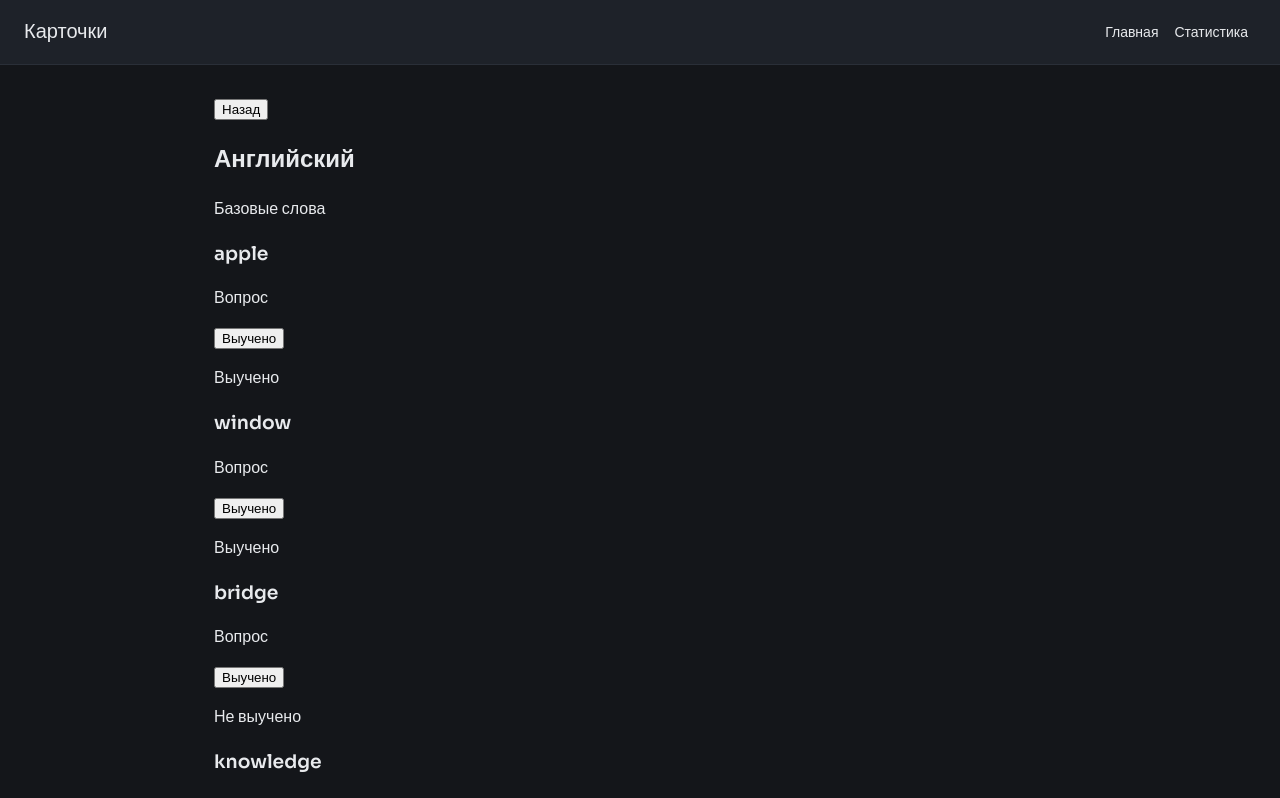
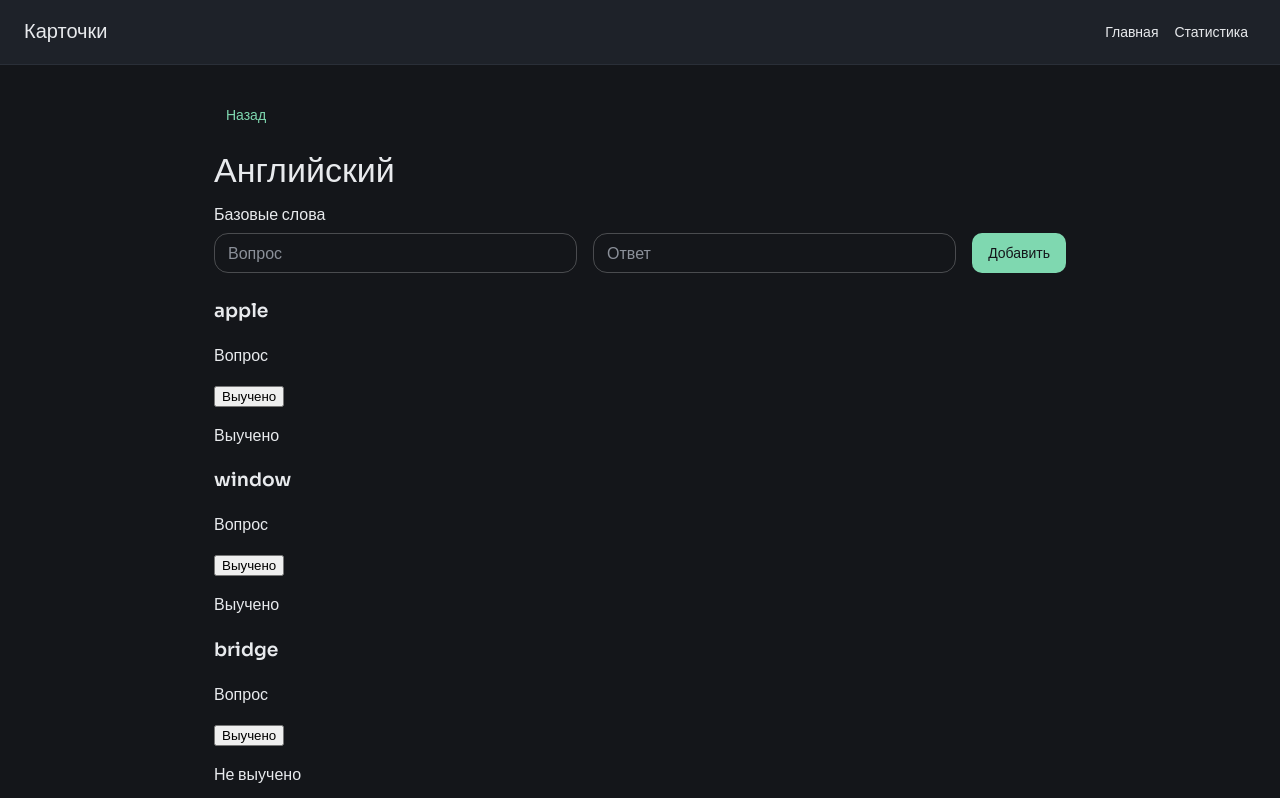
Before and after one commit to deylon999/pdf-flashcards, a React (Vite) app: page /decks/1 in a window 1280 px wide. Shown: the top 798 px of the page. Built offline with nearby package versions, Linux system fonts and the light colour scheme.

Commit message:
форма добавления карточки

```diff
--- /dev/null
+++ b/src/components/CardForm.tsx
@@ -0,0 +1,43 @@
+import { useState, type SyntheticEvent } from 'react';
+import { Box, Button, TextField } from '@mui/material';
+
+type Props = {
+  onAdd: (question: string, answer: string) => void;
+};
+
+export function CardForm({ onAdd }: Props) {
+  const [question, setQuestion] = useState('');
+  const [answer, setAnswer] = useState('');
+
+  function handleSubmit(e: SyntheticEvent) {
+    e.preventDefault();
+    if (!question.trim() || !answer.trim()) {
+      return;
+    }
+    onAdd(question, answer);
+    setQuestion('');
+    setAnswer('');
+  }
+
+  return (
+    <Box component="form" onSubmit={handleSubmit} sx={{ display: 'flex', gap: 2, mb: 3, flexWrap: 'wrap' }}>
+      <TextField
+        label="Вопрос"
+        size="small"
+        value={question}
+        onChange={e => setQuestion(e.target.value)}
+        sx={{ flex: 1, minWidth: 200 }}
+      />
+      <TextField
+        label="Ответ"
+        size="small"
+        value={answer}
+        onChange={e => setAnswer(e.target.value)}
+        sx={{ flex: 1, minWidth: 200 }}
+      />
+      <Button type="submit" variant="contained">
+        Добавить
+      </Button>
+    </Box>
+  );
+}
--- a/src/pages/DeckPage.tsx
+++ b/src/pages/DeckPage.tsx
@@ -1,24 +1,51 @@
+import { useEffect, useState } from 'react';
 import { useNavigate, useParams } from 'react-router-dom';
+import { Button, Typography } from '@mui/material';
 import { decks } from '../mocks/decks';
+import { CardForm } from '../components/CardForm';
 import { CardItem } from '../components/CardItem';
+import type { Card } from '../types';
 
 export function DeckPage() {
   const { id } = useParams();
   const navigate = useNavigate();
   const deck = decks.find(deck => deck.id === id);
+  const [cards, setCards] = useState<Card[]>(deck ? deck.cards : []);
+
+  useEffect(() => {
+    const found = decks.find(deck => deck.id === id);
+    setCards(found ? found.cards : []);
+  }, [id]);
 
   if (!deck) {
-    return <p>Такой колоды нет</p>;
+    return <Typography>Такой колоды нет</Typography>;
+  }
+
+  function addCard(question: string, answer: string) {
+    const card: Card = {
+      id: String(Date.now()),
+      question,
+      answer,
+      learned: false,
+    };
+    setCards([...cards, card]);
   }
 
   return (
-    <div>
-      <button onClick={() => navigate(-1)}>Назад</button>
-      <h2>{deck.title}</h2>
-      <p>{deck.description}</p>
-      {deck.cards.map(card => (
+    <>
+      <Button onClick={() => navigate(-1)} sx={{ mb: 2 }}>
+        Назад
+      </Button>
+      <Typography variant="h4" gutterBottom>
+        {deck.title}
+      </Typography>
+      <Typography color="text.secondary" gutterBottom>
+        {deck.description}
+      </Typography>
+      <CardForm onAdd={addCard} />
+      {cards.map(card => (
         <CardItem key={card.id} card={card} />
       ))}
-    </div>
+    </>
   );
 }
```
